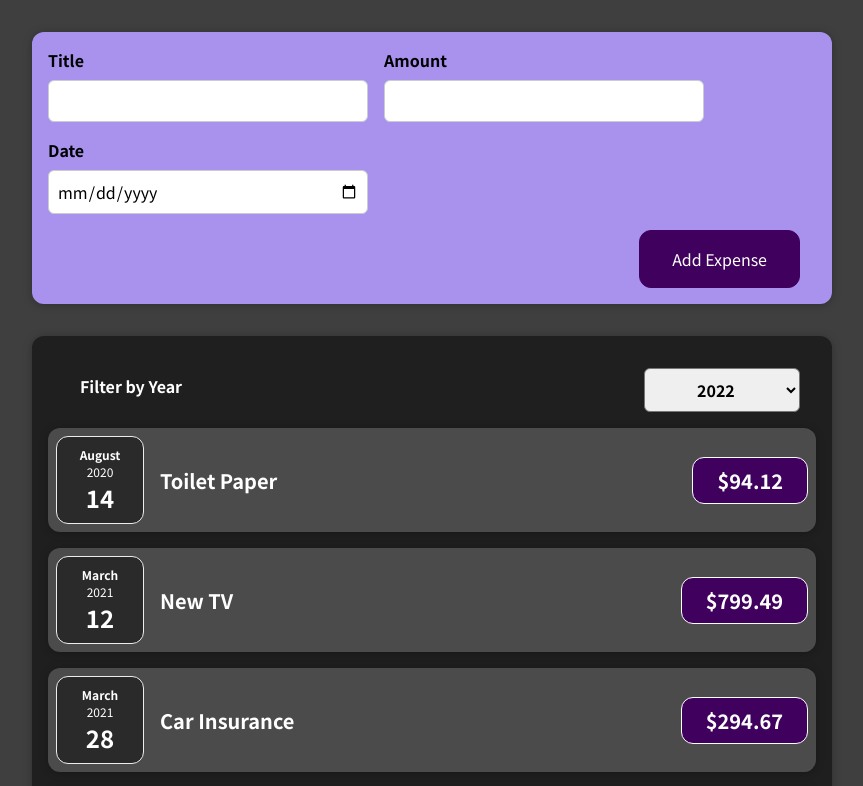
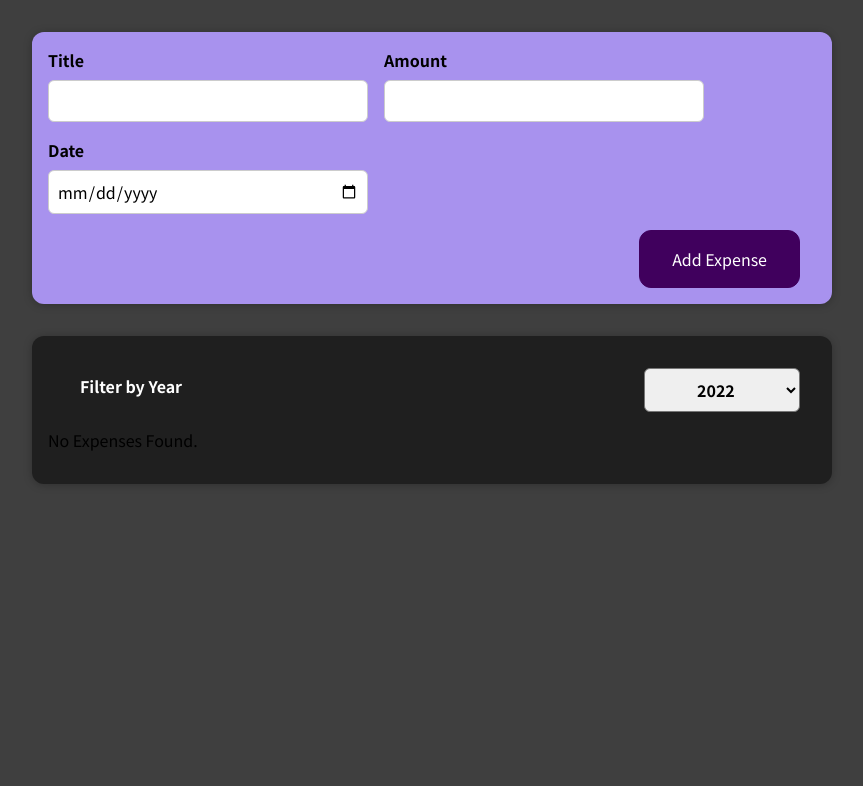
Before and after one commit to FairyCodeMother/oreilly-react-2021, a React (Create React App) app: page / in a window 1280 px wide. Shown: the top 786 px of the page, without its empty margins (208-1071 px from the left). Built offline with nearby package versions, Linux system fonts and the light colour scheme.

Commit message:
Filter Expenses by Year

```diff
--- a/src/App.js
+++ b/src/App.js
@@ -3,9 +3,7 @@
 import NewExpense from './components/NewExpense/NewExpense';  // Generates State data via ExpenseForm on submit
 import Expenses from './components/Expenses/Expenses';        // Uses State data
 
-// Use State to add entries into the Expenses list
-//
-// 1. Extract the dummy values from App
+// Filter by Year
 const DUMMY_VALUES = [
   {
     id: 'e1',
@@ -29,26 +27,15 @@
 ];
 
 const App = () => {
-  // 2. Call useState and set the initial values to DUMMY_VALUES
-  //    and then capture the expenses array and updater
   const [expenses, setExpenses] = useState(DUMMY_VALUES);
 
-  // 3. We are taking in the expenses in the Handler
-  //    so this is where we will use the state updater
   const addExpenseHandler = (expense) => {
-    // 4. Since we are ADDING expenses to the TOP of the list
-    //    we need to make a new array that has both the new expense
-    //    and THEN the original expenses array. We get the previous
-    //    state for free from React...
     setExpenses((prevExpenses) => {
-      //  ... then return it in the new array
-      return [expense, ...prevExpenses];    // spread operator (...) splits the array
+      return [expense, ...prevExpenses];
     });
-    // 5. React doesn't "see" what the values of each Expense is,
-    //    only counts and sees one is added. This is slow performance
-    //    and allows accidental overwriting. To fix go to Expenses.js.
   };
 
+  // The Year filter is in Expenses...
   return (
       <div>
         <NewExpense onAddExpense={addExpenseHandler} />
--- a/src/components/Expenses/Expenses.js
+++ b/src/components/Expenses/Expenses.js
@@ -5,8 +5,7 @@
 import './Expenses.css';
 import ExpensesFilter from "./ExpensesFilter";
 
-// To improve performance and robustness, tell React WHERE to add a new item.
-// Go to where we output each ExpenseItem...
+// We want to be able to filter the Expenses by filteredYear...
 const Expenses = (props) => {
     const [filteredYear, setFilteredYear] = useState('2022');
 
@@ -14,16 +13,25 @@
         setFilteredYear(filteredYear);
     };
 
+    // 1. We get all the Expense items in props.items so we only
+    //    need to restrict which are shown via a new function.
+    const filteredExpenses = props.items.filter(expense => {
+        // 2. We ensure it comes back as a String and then compare
+        return expense.date.getFullYear().toString() === filteredYear;
+    });
+
     return (
         <Card className="expenses">
             <ExpensesFilter
                 selectedYear={filteredYear}
                 onFilterChange={filterChangeHandler}
             />
-            {props.items.map(expense =>
+            {/*3. Replace props.items with filteredExpenses */}
+            {/*4. Set up a conditional display: special message if no items */}
+            {filteredExpenses.length === 0 ?
+                <p> No Expenses Found. </p> :
+                filteredExpenses.map(expense =>
                 <ExpenseItem
-                    // Keys are used by React to identify specific Component instances.
-                    // Each Expense has a unique id that can be used as the ExpenseItem key
                     key={expense.id}
                     title={expense.title}
                     amount={expense.amount}
```
